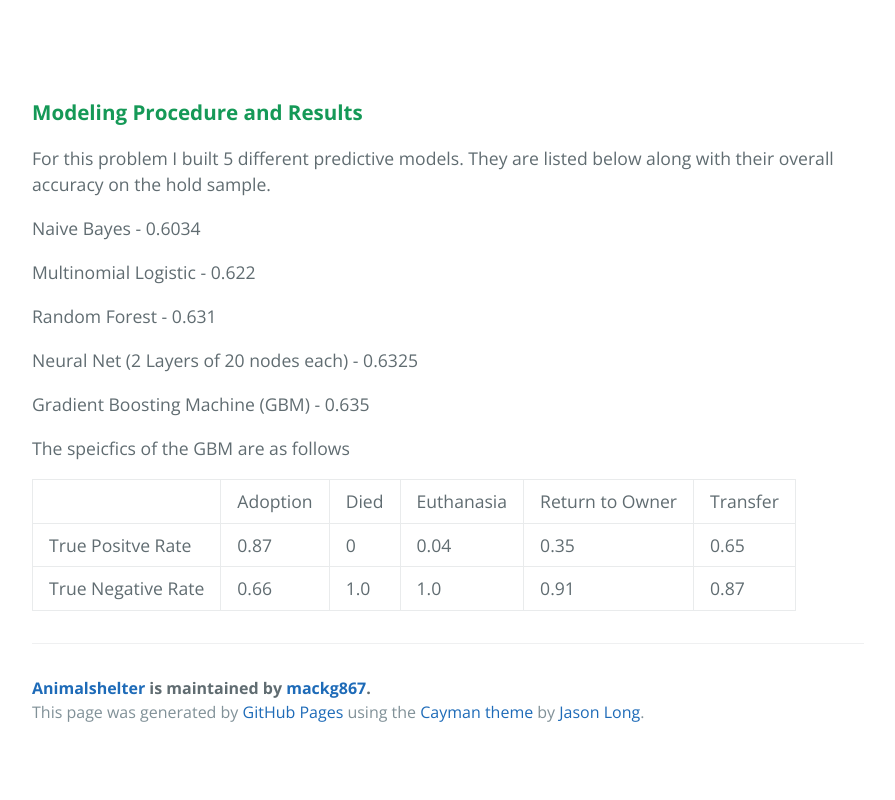
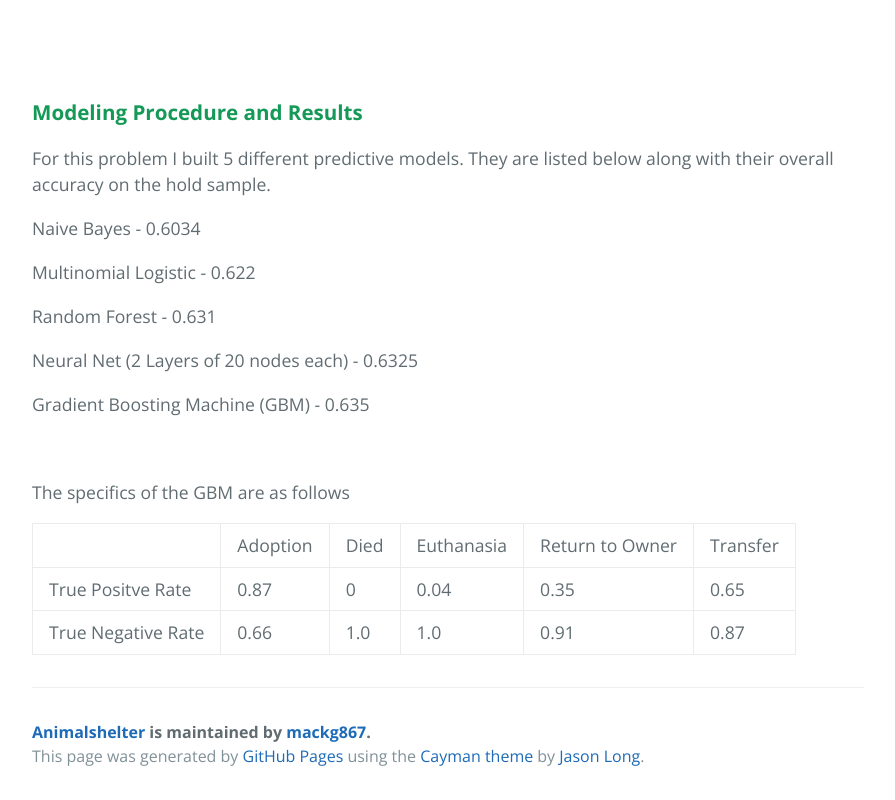
Before and after one commit to mackg867/AnimalShelter, a plain HTML site: page index.html in a window 1280 px wide. Shown: the part 3750-4550 px from the top of the page, without its empty margins (192-1087 px from the left). Before the commit the page ends 4506 px from the top, so only its background shows below. Drawn offline with nearby package versions, Linux system fonts and the light colour scheme.

Commit message:
Update index.html

```diff
--- a/index.html
+++ b/index.html
@@ -105,8 +105,8 @@ shock no one people tend to adopt younger animals, especailly kittens.</p>
 <p>Random Forest - 0.631</p>
 <p>Neural Net (2 Layers of 20 nodes each) - 0.6325</p>
 <p>Gradient Boosting Machine (GBM) - 0.635</p>
-
-<p>The speicfics of the GBM are as follows</p>
+<br>
+<p>The specifics of the GBM are as follows</p>
 <table style="width:100%">
    <tr>
     <td> </td>
```
